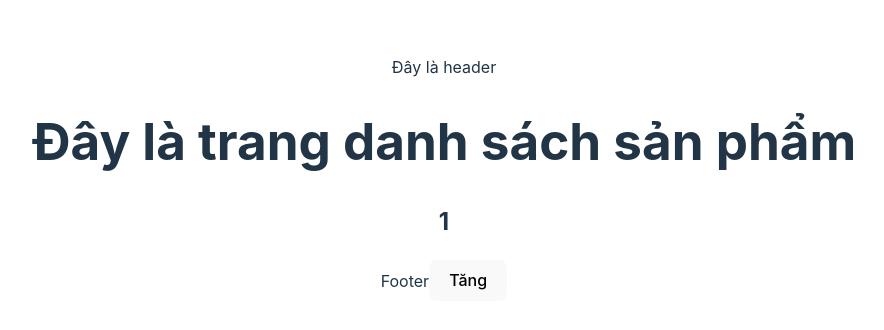
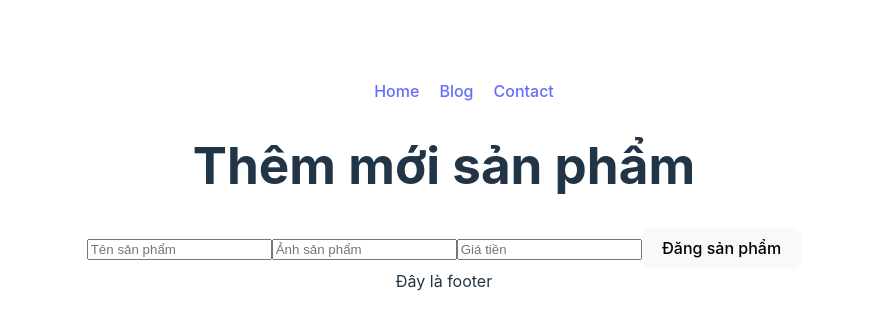
Before and after one commit to angocit/WEB502, a React app in the folder react-ts/: page /products in a window 1280 px wide. Shown: the part 222-552 px from the top of the page, without its empty margins (196-1080 px from the left). Built offline with nearby package versions, Linux system fonts and the light colour scheme; the HTML template or start-up script is replaced by a standard one.

Commit message:
Thêm sản phẩm

```diff
--- /dev/null
+++ b/react-ts/db.json
@@ -0,0 +1,16 @@
+{
+  "products": [
+    {
+      "id": "586f",
+      "name": "Sản phẩm 1",
+      "image": "https://img.muji.net/img/item/4550344275726_1260.jpg",
+      "price": "1000000"
+    },
+    {
+      "id": "bc7e",
+      "name": "Sản phẩm 2",
+      "image": "sdfasfasfadsf sad",
+      "price": "121212"
+    }
+  ]
+}
--- a/react-ts/package.json
+++ b/react-ts/package.json
@@ -10,6 +10,7 @@
     "preview": "vite preview"
   },
   "dependencies": {
+    "json-server": "^1.0.0-alpha.23",
     "react": "^18.2.0",
     "react-dom": "^18.2.0",
     "react-router-dom": "^6.22.3"
--- a/react-ts/src/App.css
+++ b/react-ts/src/App.css
@@ -41,3 +41,4 @@
   color: #888;
 }
 img{max-width: 100%;}
+.nav-header ul li{list-style: none; display: inline; padding: 10px;}
--- a/react-ts/src/App.tsx
+++ b/react-ts/src/App.tsx
@@ -1,23 +1,15 @@
-import { useState } from 'react'
-import reactLogo from './assets/react.svg'
-import viteLogo from '/vite.svg'
 import './App.css'
-import Header from './components/header'
-import Footer from './components/footer'
-import Content from './components/content'
 import { Route, Routes } from 'react-router-dom'
-import Homepage from './components/homepage'
-import ProductList from './components/productlist'
+import Home from './components/home'
+import Product from './components/product'
 
 function App() {
-  const [count, setCount] = useState(0)
-
   return (
    <>
-     <Routes>
-          <Route path='/' Component={Homepage}/>
-          <Route path='/products' Component={ProductList}/>
-     </Routes>
+       <Routes>
+          <Route path='/' Component={Home}/>
+          <Route path='/products' Component={Product}/>
+       </Routes>
    </>
   )
 }
--- a/react-ts/src/components/footer.tsx
+++ b/react-ts/src/components/footer.tsx
@@ -1,18 +1,8 @@
-import React, { useState } from 'react'
+import React from 'react'
 
-type Props = {}
-
-const Footer = (props: Props) => {
-    const [count,setCount] = useState<number>(1)
-    const handleClick = ()=>{
-        setCount(count+1)
-    }
+const Footer = () => {
   return (
-    <div>
-        <h2>{count}</h2>
-        Footer
-        <button onClick={handleClick}>Tăng</button>
-    </div>
+    <div>Đây là footer</div>
   )
 }
 
--- a/react-ts/src/components/header.tsx
+++ b/react-ts/src/components/header.tsx
@@ -1,15 +1,21 @@
 import React from 'react'
 
-type Props = {
-    "title":string
-}
+type Props = {}
 
 const Header = (props: Props) => {
+    const count:number = 1;
   return (
-    <div>
-        Đây là header
-        <h1>{props.title}</h1>
-        </div>
+    <>
+        <header>
+            <div className='nav-header'>
+                <ul>
+                    <li><a>Home</a></li>
+                    <li><a>Blog</a></li>
+                    <li><a>Contact</a></li>
+                </ul>
+            </div>
+        </header>
+    </>
   )
 }
 
--- a/react-ts/src/components/productlist.tsx
+++ b/react-ts/src/components/home.tsx
@@ -4,13 +4,13 @@ import Footer from './footer'
 
 type Props = {}
 
-const ProductList = (props: Props) => {
+const Home = (props: Props) => {
   return (
     <>
-    <Header title='Đây là trang danh sách sản phẩm'/>
+    <Header/>
+    <div>Home</div>
     <Footer/>
-   </>
+    </>
   )
 }
-
-export default ProductList
+export default Home
--- a/react-ts/src/components/homepage.tsx
+++ /dev/null
@@ -1,16 +0,0 @@
-import React from 'react'
-import Header from './header'
-import Footer from './footer'
-
-type Props = {}
-
-const Homepage = (props: Props) => {
-  return (
-   <>
-    <Header title='Đây là trang chủ'/>
-    <Footer/>
-   </>
-  )
-}
-
-export default Homepage
--- /dev/null
+++ b/react-ts/src/components/product.tsx
@@ -0,0 +1,43 @@
+import React, { useState } from 'react'
+import Header from './header'
+import Footer from './footer'
+
+type Props = {}
+
+const Product = (props: Props) => {
+    const [name,setName]=useState<string>('')
+    const [image,setImage]=useState<string>('')
+    const [price,setPrice]=useState<number>(0)
+    const [message,setMessage]=useState<string>('')
+const handleSubmit = (e:any)=>{
+    e.preventDefault()
+    const option = {
+        method:'POST',
+        body: JSON.stringify({name,image,price})
+    }
+    fetch('http://localhost:3000/products',option)
+    .then(response=>response.json())
+    .then(data=>{
+        setMessage(`Thêm thành công`);
+    })
+    .catch(err =>{
+        setMessage(`Thêm không thành công`);
+    })
+}
+  return (
+    <>
+        <Header/>
+        <h1>Thêm mới sản phẩm</h1>
+        {message}
+        <form onSubmit={handleSubmit}>
+            <input onChange={(e:any)=>{setName(e.target.value)}} type='text' placeholder='Tên sản phẩm'/>
+            <input onChange={(e:any)=>{setImage(e.target.value)}} type='text' placeholder='Ảnh sản phẩm'/>
+            <input onChange={(e:any)=>{setPrice(e.target.value)}} type='number' placeholder='Giá tiền'/>
+            <button type='submit'>Đăng sản phẩm</button>
+        </form>
+        <Footer/>
+    </>
+  )
+}
+
+export default Product
--- a/react-ts/src/main.tsx
+++ b/react-ts/src/main.tsx
@@ -7,7 +7,7 @@ import { BrowserRouter } from 'react-router-dom'
 ReactDOM.createRoot(document.getElementById('root')!).render(
   <React.StrictMode>
     <BrowserRouter>
-        <App />
+      <App/>
     </BrowserRouter>
   </React.StrictMode>,
 )
```
Also changed, not shown: react-ts/src/components/content.tsx (deleted, +0 -54 lines), 1 other file (tests, documents, lock files or other folders).
